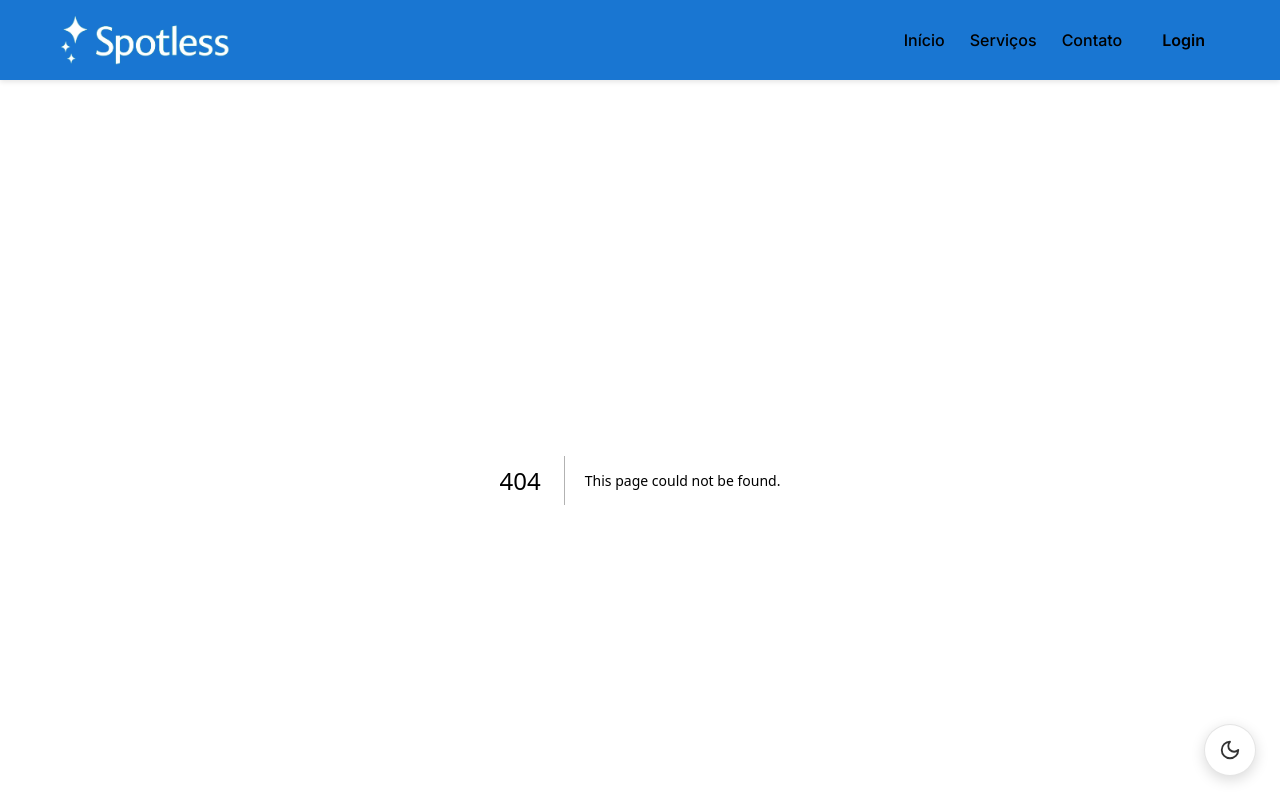
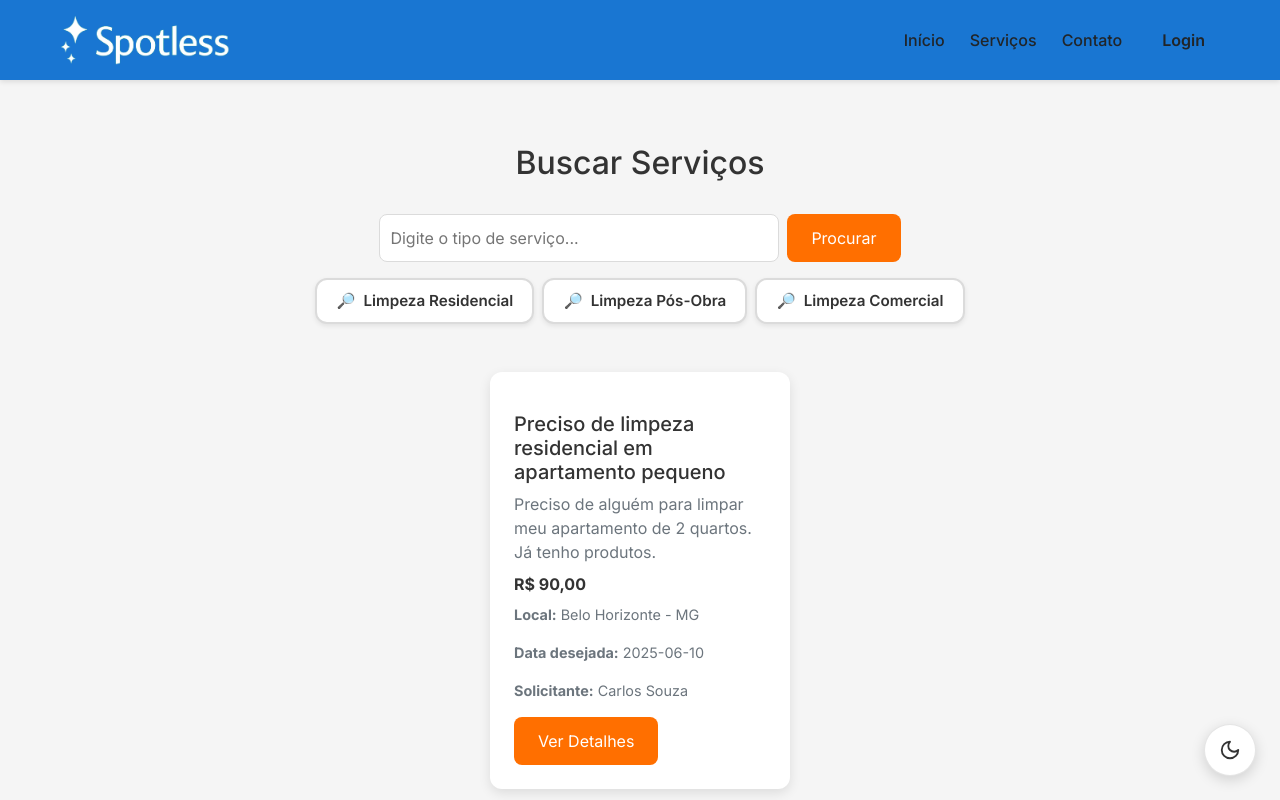
Before and after one commit to RafaelS-F/spotless, a Next.js app: page /busca in a window 1280 px wide. Before the commit this address had no page. Shown: the top 800 px of the page. Built offline with nearby package versions, Linux system fonts and the light colour scheme.

Commit message:
pagina busca implementada

```diff
--- /dev/null
+++ b/src/app/busca/page.tsx
@@ -0,0 +1,153 @@
+"use client";
+
+import React, { useState } from "react";
+import styles from "../page.module.css";
+
+const categorias = [
+  "Limpeza Residencial",
+  "Limpeza Pós-Obra",
+  "Limpeza Comercial",
+];
+
+const resultadosMock = [
+  {
+    id: 1,
+    usuario: "Carlos Souza",
+    titulo: "Preciso de limpeza residencial em apartamento pequeno",
+    descricao:
+      "Preciso de alguém para limpar meu apartamento de 2 quartos. Já tenho produtos.",
+    localizacao: "Belo Horizonte - MG",
+    data: "2025-06-10",
+    preco: "R$ 90,00",
+  },
+];
+
+export default function PaginaBusca() {
+  const [filtro, setFiltro] = useState("");
+  const [categoriaSelecionada, setCategoriaSelecionada] = useState("");
+
+  const handleCategoriaClick = (cat: string) => {
+    setCategoriaSelecionada(cat);
+    setFiltro(cat);
+  };
+
+  const realizarBusca = () => {
+    console.log("Buscando por:", filtro);
+  };
+
+  return (
+    <section className={styles.section2}>
+      <div className={styles.row1}>
+        <h2>Buscar Serviços</h2>
+
+        {/* Barra de busca + botão */}
+        <div
+          style={{
+            display: "flex",
+            gap: "0.5rem",
+            marginTop: "1rem",
+            flexWrap: "wrap",
+            justifyContent: "center",
+          }}
+        >
+          <input
+            type="text"
+            placeholder="Digite o tipo de serviço..."
+            value={filtro}
+            onChange={(e) => setFiltro(e.target.value)}
+            style={{
+              padding: "10px",
+              borderRadius: "8px",
+              border: "1px solid var(--border-color)",
+              width: "100%",
+              maxWidth: "400px",
+              fontSize: "1rem",
+            }}
+          />
+          <button onClick={realizarBusca} className={styles.button}>
+            Procurar
+          </button>
+        </div>
+
+        {/* Botões de categorias */}
+        <div
+          style={{
+            display: "flex",
+            gap: "0.5rem",
+            justifyContent: "center",
+            marginTop: "1rem",
+            flexWrap: "wrap",
+          }}
+        >
+          {categorias.map((cat) => {
+            const isActive = categoriaSelecionada === cat;
+            return (
+              <button
+                key={cat}
+                onClick={() => handleCategoriaClick(cat)}
+                style={{
+                  backgroundColor: isActive
+                    ? "var(--background-button-primary)"
+                    : "var(--background-card)",
+                  color: isActive
+                    ? "var(--text-on-primary-button)"
+                    : "var(--text-headings)",
+                  border: `2px solid ${
+                    isActive
+                      ? "var(--background-button-primary)"
+                      : "var(--border-color)"
+                  }`,
+                  padding: "0.6rem 1.2rem",
+                  borderRadius: "12px",
+                  fontWeight: 600,
+                  fontSize: "0.95rem",
+                  boxShadow: isActive
+                    ? "0 4px 10px rgba(0, 0, 0, 0.2)"
+                    : "0 2px 5px rgba(0, 0, 0, 0.08)",
+                  transition: "all 0.3s ease",
+                  display: "flex",
+                  alignItems: "center",
+                  gap: "0.5rem",
+                }}
+              >
+                <span role="img" aria-label="ícone de busca">
+                  🔎
+                </span>{" "}
+                {cat}
+              </button>
+            );
+          })}
+        </div>
+      </div>
+
+      {/* Resultados da busca */}
+      <div className={styles.row2} style={{ marginTop: "3rem" }}>
+        {resultadosMock.map((item) => (
+          <div key={item.id} className={styles.columnSecao2}>
+            <div className={styles.tituloRow}>
+              <h3>{item.titulo}</h3>
+            </div>
+            <div className={styles.descriptionRow}>
+              <p>{item.descricao}</p>
+            </div>
+            <div className={styles.valueRow}>
+              <p>{item.preco}</p>
+            </div>
+            <p style={{ color: "var(--text-secondary)", fontSize: "0.9rem" }}>
+              <strong>Local:</strong> {item.localizacao}
+            </p>
+            <p style={{ color: "var(--text-secondary)", fontSize: "0.9rem" }}>
+              <strong>Data desejada:</strong> {item.data}
+            </p>
+            <p style={{ color: "var(--text-secondary)", fontSize: "0.9rem" }}>
+              <strong>Solicitante:</strong> {item.usuario}
+            </p>
+            <div className={styles.buttonRow}>
+              <button className={styles.button}>Ver Detalhes</button>
+            </div>
+          </div>
+        ))}
+      </div>
+    </section>
+  );
+}
```
